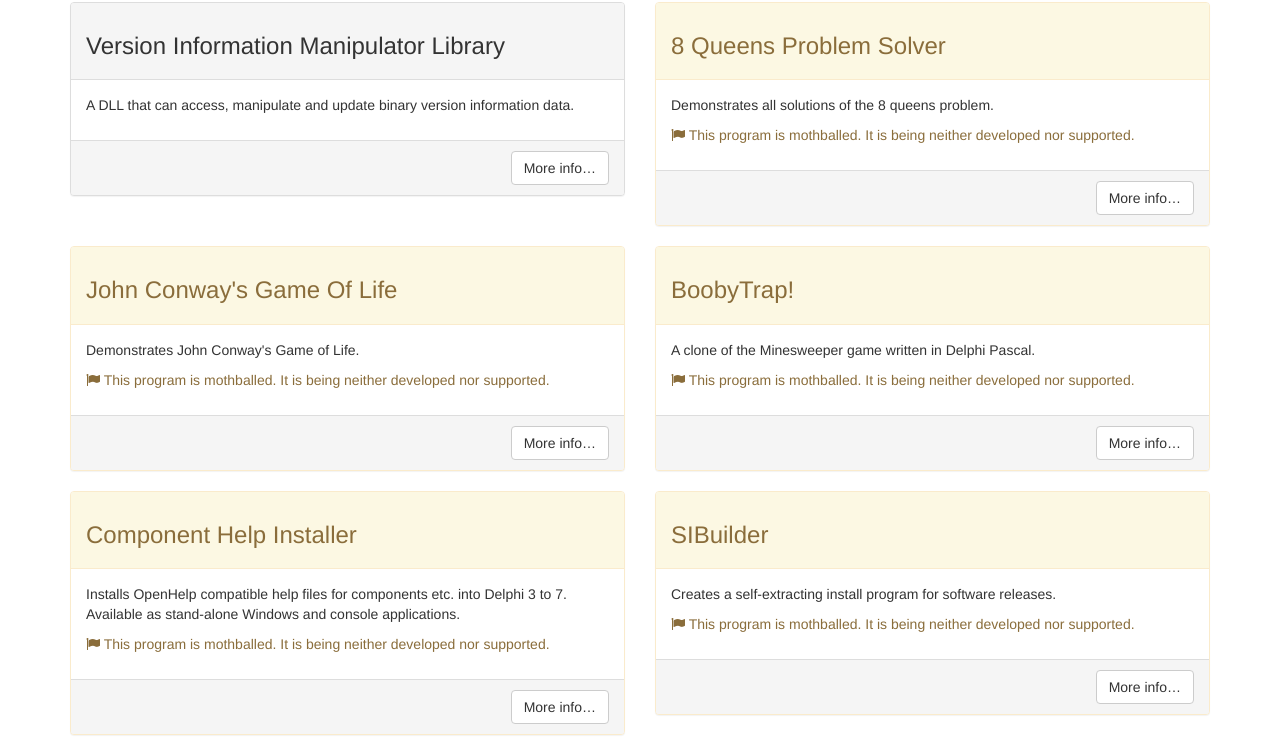
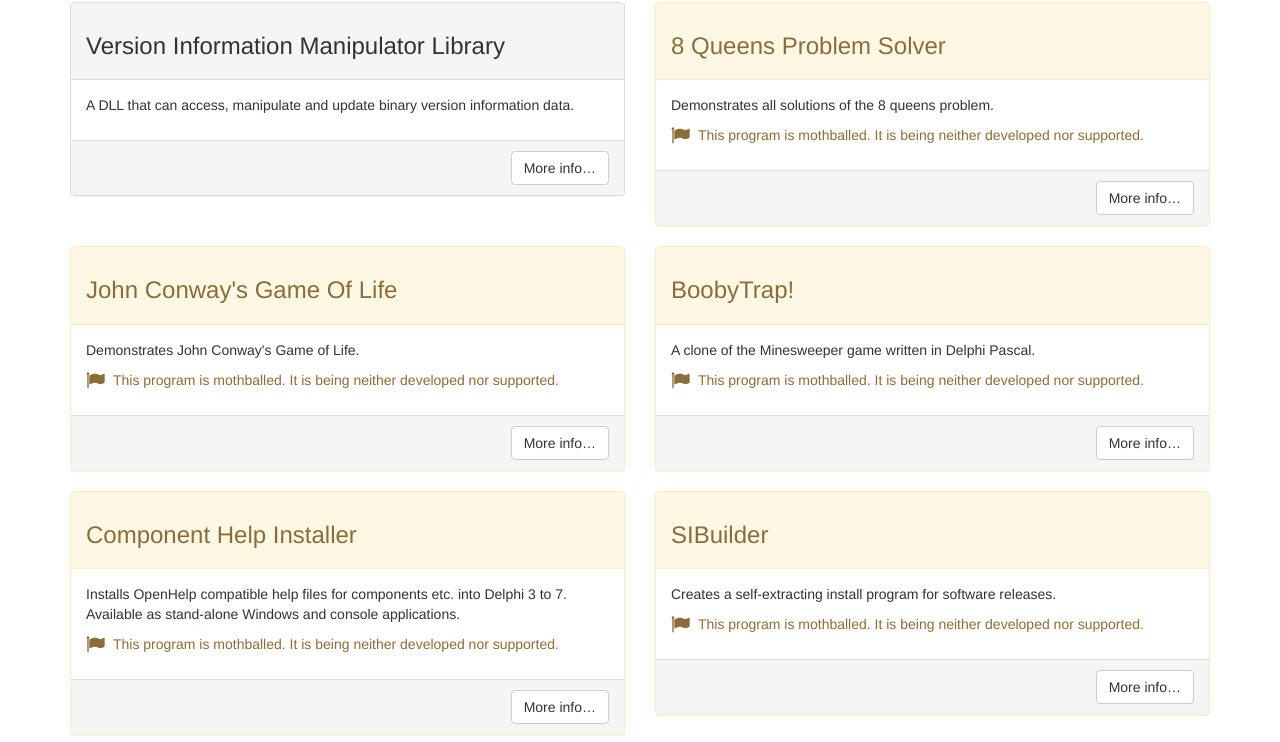
Before and after one commit to delphidabbler/delphidabbler.github.io, a Jekyll site: the page built from programs.html, in a window 1280 px wide. Shown: the part 1338-2080 px from the top of the page. Built offline with Jekyll 4.4.1, drawn with Linux system fonts in a browser that asks for light colours; nearby versions of some CDN libraries.

Commit message:
Increase size of flag indicating mothballed software item
Applies to programs and code library pages

```diff
--- a/codelib.html
+++ b/codelib.html
@@ -22,7 +22,7 @@
         </header>
         <div class="panel-body">
           <p>{{ item.summary | escape }}</p>
-          {% if item.mothballed %}<p class="text-warning" role="alert"><span class="fa fa-flag" aria-hidden="true"></span><span class="sr-only">Note</span> This item is mothballed. It is being neither developed nor supported.</p>{% endif %}
+          {% if item.mothballed %}<p class="text-warning" role="alert"><span class="fa fa-flag fa-lg fa-x-pad-right" aria-hidden="true"></span><span class="sr-only">Note</span> This item is mothballed. It is being neither developed nor supported.</p>{% endif %}
         </div>
         <div class="panel-footer text-right">
           <a href="{{ item.more-info }}" aria-label="{{ item.title | escape }} page on {{ site.data.core.orig-site-name | escape }}" class="btn btn-default">More info&hellip;</a>
--- a/programs.html
+++ b/programs.html
@@ -21,7 +21,7 @@
         </header>
         <div class="panel-body">
           <p>{{ program.summary | escape }}</p>
-          {% if program.mothballed %}<p class="text-warning" role="alert"><span class="fa fa-flag" aria-hidden="true"></span><span class="sr-only">Note</span> This program is mothballed. It is being neither developed nor supported.</p>{% endif %}
+          {% if program.mothballed %}<p class="text-warning" role="alert"><span class="fa fa-flag fa-lg fa-x-pad-right" aria-hidden="true"></span><span class="sr-only">Note</span> This program is mothballed. It is being neither developed nor supported.</p>{% endif %}
         </div>
         <div class="panel-footer text-right">
           <a href="{{ program.more-info }}" aria-label="{{ program.title | escape }} page on {{ site.data.core.orig-site-name | escape }}" class="btn btn-default">More info&hellip;</a>
```
